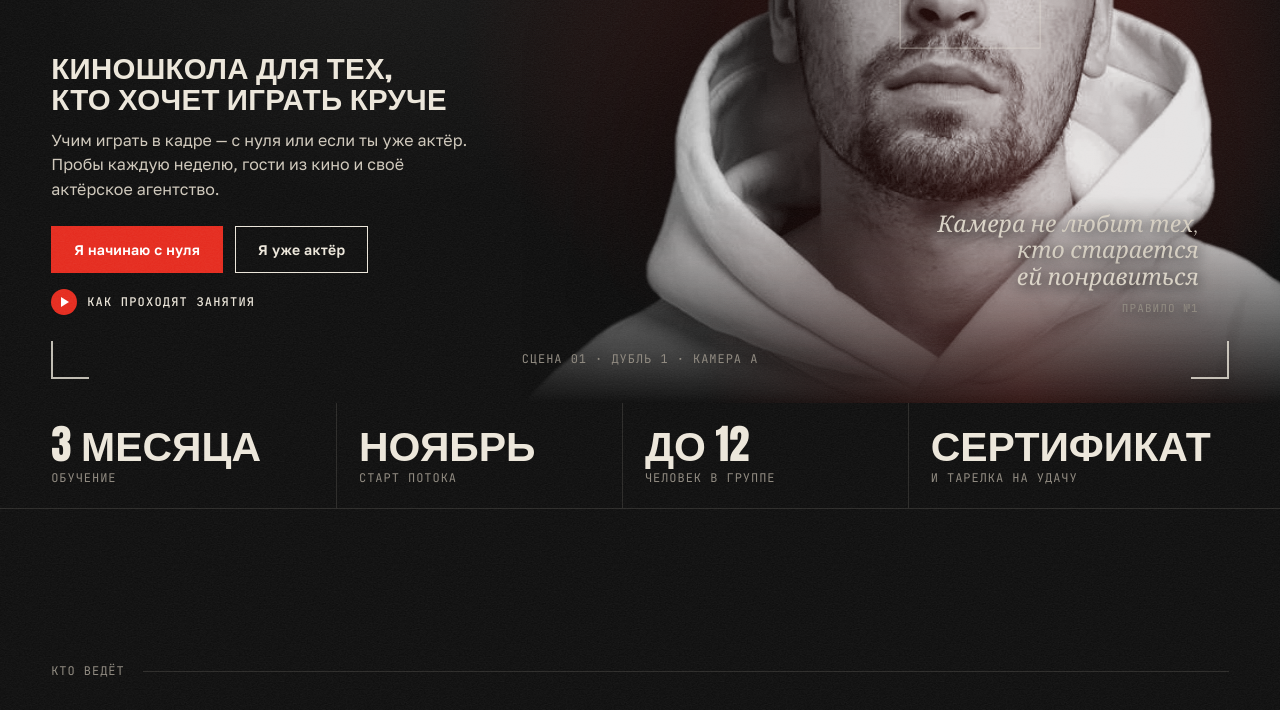
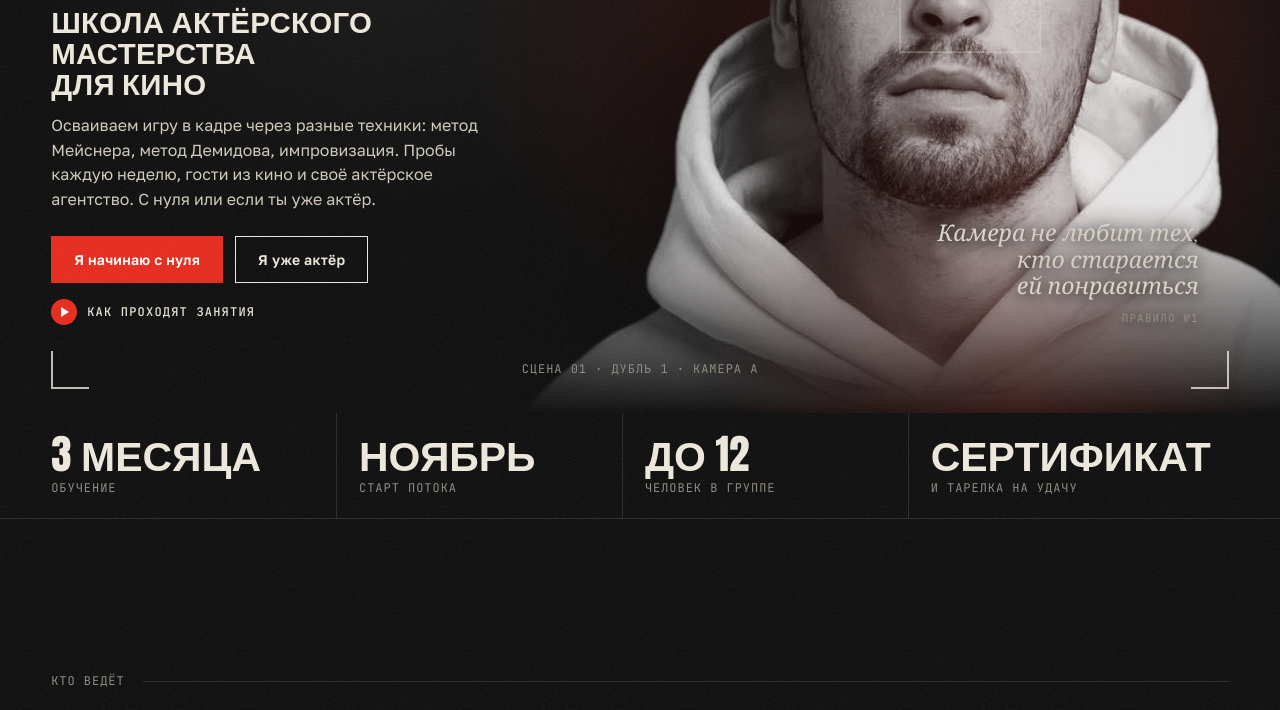
Before and after one commit to shumniyvlad-cell/motor-kaspranov, a plain HTML site: page index.html in a window 1280 px wide. Shown: the part 397-1107 px from the top of the page. Drawn offline with nearby package versions, Linux system fonts and the light colour scheme; a web font is replaced by a local one.

Commit message:
Hero: школа актёрского мастерства для кино, техники Мейснера и Демидова
Co-Authored-By: Claude Opus 5.5 <noreply@anthropic.com>

```diff
--- a/index.html
+++ b/index.html
@@ -636,8 +636,8 @@ select{appearance:none;background-image:linear-gradient(45deg,transparent 50%,va
   </div>
   <div class="lead">
     <div class="w2m">без грима</div>
-    <div class="sub">Киношкола для тех,<br>кто хочет играть круче</div>
-    <p>Учим играть в&nbsp;кадре&nbsp;— с&nbsp;нуля или если ты&nbsp;уже актёр. Пробы каждую неделю, гости из&nbsp;кино и&nbsp;своё актёрское агентство.</p>
+    <div class="sub">Школа актёрского мастерства<br>для кино</div>
+    <p>Осваиваем игру в кадре через разные техники: метод Мейснера, метод Демидова, импровизация. Пробы каждую неделю, гости из кино и своё актёрское агентство. С нуля или если ты уже актёр.</p>
     <div class="row">
       <a href="#faculties" class="btn red" data-tabgo="2">Я начинаю с нуля</a>
       <a href="#faculties" class="btn" data-tabgo="3">Я уже актёр</a>
```
